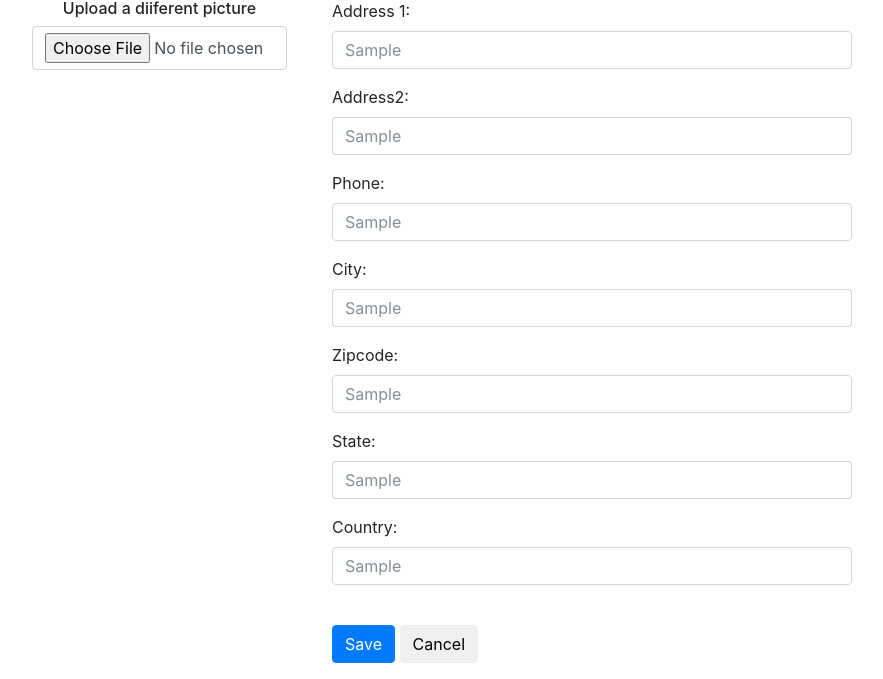
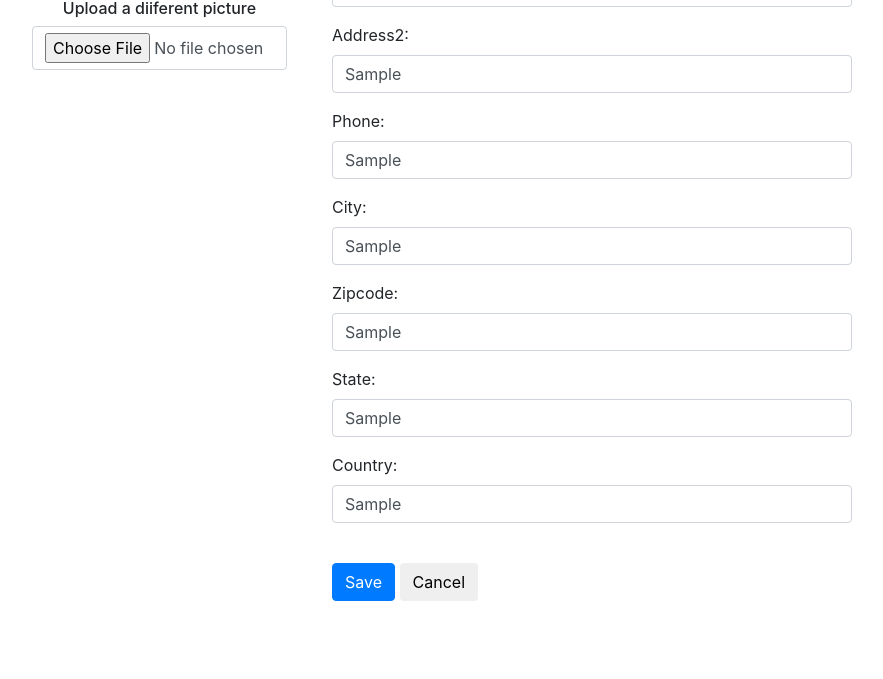
Before and after one commit to komaljit/Quick-Shop-Store, a Flask app: template templates/update_profile.html in a window 1280 px wide. Shown: the part 458-1137 px from the top of the page, without its empty margins (53-936 px from the left). After the commit the page ends 1059 px from the top, so only its background shows below. Run offline with Flask 2, Linux system fonts and the light colour scheme; the template is opened without the code that fills it: most values are stand-ins (such as "Sample title", 1, 10 or a date in 2020); one stand-in notice (Sample message) is shown; some libraries are stand-ins or nearby versions.

Commit message:
Update update_profile.html

```diff
--- a/templates/update_profile.html
+++ b/templates/update_profile.html
@@ -3,79 +3,84 @@
 <div class="container" style="padding-top:20px;">
      <h1>Edit Profile</h1>
      <hr>
-</form method='POST' lass="form-horizontal" role="form">
+<form method='POST' class="form-horizontal" enctype=multipart/form-data>
      <div class="row">
       <!-- left column -->
       <div class="col-md-3">
        <div class="text-center">
-         <img src={{url_for('static',filename=user_info[12])}}>
+          {% if user_info[12] %}
+            <img alt="User Pic" src="{{url_for('static',filename="user_info[12]")}}" id="profile-image1" class="img-circle img-responsive">
+          {% else %}
+            <img alt="User Pic" src={{url_for('static',filename="download.jpg")}} id="profile-image1" class="img-circle img-responsive">
+          {% endif %}
           <h6>Upload a diiferent picture</h6>
           <input type="file" class="form-control" name="pic"></div>
          </div><!-- end of left column-->
      <!-- right coulmn for enteries -->
     <div class="col-md-9 personal-info">
-
+ {% with messages = get_flashed_messages() %}
+          {% if messages %}
+            {% for i in messages %}
+                {{i}}
+            {% endfor %}
+          {% endif %}
+  {% endwith %}
         <div><h3>Personal Info</h3></div>
 
         <div class="form-group">
         <label class="col-lg-3 control-label">First name:</label>
              <div class="col-lg-8">
-               <input class="form-control" type="text" placeholder={{user_info[3]}} name="first name">
+               <input class="form-control" type="text" value={{user_info[3]}} name="firstName">
             </div><!-- closing col-lg-8-->
          </div><!-- closing form-group-->
          <div class="form-group">
           <label class="col-lg-3 control-label">Last name:</label>
              <div class="col-lg-8">
-                <input class="form-control" type="text" placeholder={{user_info[4]}} name="last name">
+                <input class="form-control" type="text" value={{user_info[4]}} name="lastName">
             </div><!-- cosing col-md-8-->
         </div><!-- closing form-group-->
 
-      <div class="form-group">
-          <label class="col-lg-3 control-label" >Email:</label>
-             <div class="col-lg-8">
-       <input class="form-control" type="text" placeholder={{user_info[2]}} name="email">
-            </div><!-- cosing col-md-8-->
-        </div><!-- closing form-group-->
+
        <div class="form-group">
           <label class="col-lg-3 control-label">Address 1:</label>
              <div class="col-lg-8">
-       <input class="form-control" type="text" placeholder={{user_info[5]}} name="address1">
+       <input class="form-control" type="text" value={{user_info[5]}} name="address1">
             </div><!-- cosing col-lg-8-->
         </div><!-- closing form-group-->
        <div class="form-group">
           <label class="col-lg-3 control-label">Address2:</label>
              <div class="col-lg-8">
-       <input class="form-control" type="text" placeholder={{user_info[6]}} name="address2">
+       <input class="form-control" type="text" value={{user_info[6]}} name="address2">
             </div><!-- cosing col-lg-8-->
         </div><!-- closing form-group-->
       <div class="form-group">
           <label class="col-lg-3 control-label">Phone:</label>
              <div class="col-lg-8">
-       <input class="form-control" type="text" placeholder={{user_info[11]}} name="phone">
+       <input class="form-control" type="text" value={{user_info[11]}} name="phone">
             </div><!-- cosing col-md-8-->
         </div><!-- closing form-group-->
         <div class="form-group">
           <label class="col-lg-3 control-label">City:</label>
              <div class="col-lg-8">
-       <input class="form-control" type="text" placeholder={{user_info[8]}} name="city">
+       <input class="form-control" type="text" value={{user_info[8]}} name="city">
             </div><!-- cosing col-md-8-->
         </div><!-- closing form-group-->
         <div class="form-group">
           <label class="col-lg-3 control-label">Zipcode:</label>
              <div class="col-lg-8">
-       <input class="form-control" type="text"name="zipcode" placeholder={{user_info[7]}}>
+       <input class="form-control" type="text" name="zipcode" value={{user_info[7]}}>
             </div><!-- cosing col-lg-8-->
         </div><!-- closing form-group-->
         <div class="form-group">
           <label class="col-lg-3 control-label">State:</label>
              <div class="col-lg-8">
-        <input class="form-control" type="text" placeholder={{user_info[9]}} name="state">
+        <input class="form-control" type="text" value={{user_info[9]}} name="state">
             </div><!-- cosing col-md-8-->
         </div><!-- closing form-group-->
         <div class="form-group">
           <label class="col-lg-3 control-label">Country:</label>
              <div class="col-lg-8">
-        <input class="form-control" type="text" placeholder={{user_info[10]}} name="country">
+        <input class="form-control" type="text" value={{user_info[10]}} name="country">
             </div><!-- cosing col-md-8-->
         </div><!-- closing form-group-->
 
```
